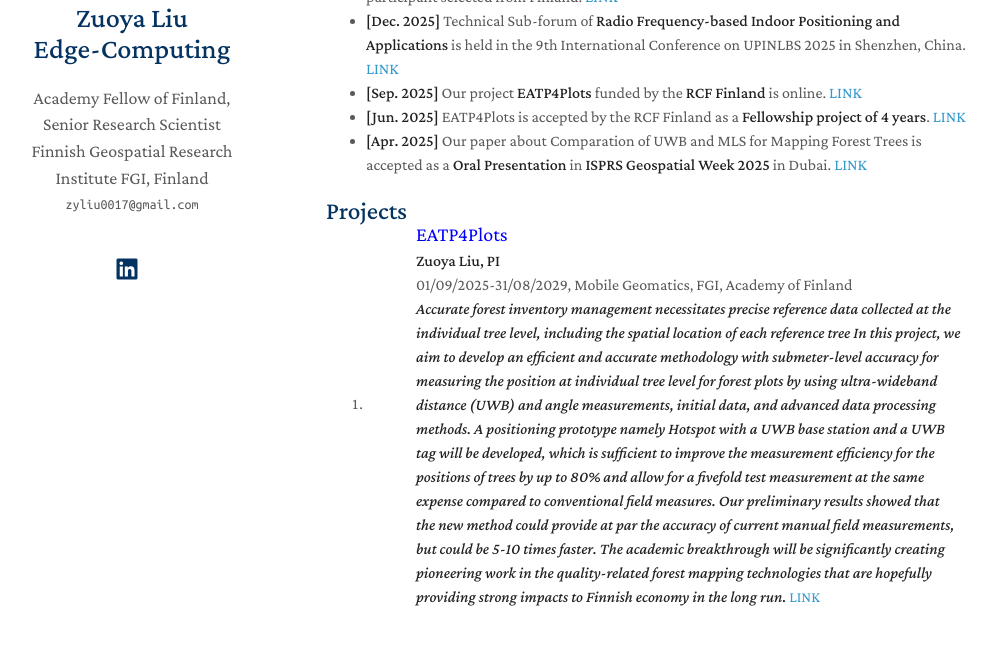
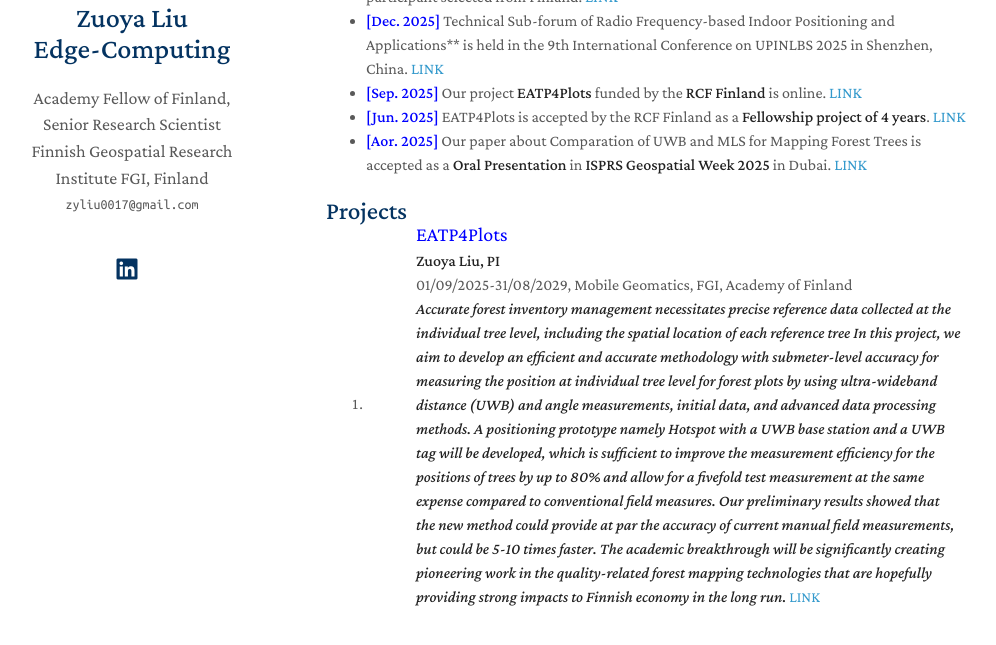
Before and after one commit to zyliu0017/zyliu0017.github.io, a Jekyll site: the page built from index.md, in a window 1280 px wide and 900 px high, scrolled down 390 px, cut to the strip 248-893 px from the top of the window. Shown: the whole strip, without its empty margins (144-1140 px from the left). Built offline with Jekyll 4.4.1, drawn with Linux system fonts in a browser that asks for light colours; a style sheet for code colours, icons or effects is not loaded.

Commit message:
Update the news

```diff
--- a/index.md
+++ b/index.md
@@ -23,15 +23,15 @@
 ## Latest News
 - <strong><span style="color:blue">[Jan. 2026]</span></strong> Our paper entitiled "Tree Localization Using Integrated Heading, DBH and Ultra-Wideband for Precision Forestry" has been accepted for **Oral Presentation** at the **XXL ISPRS Congress, which will be held from 4 to 11 July 2026 in Toronto, Canada**. More info will be provided soon.
 <a href="https://www.isprs2026toronto.com/" target="_blank" rel="noopener">LINK</a>
-- **[Dec. 2025]** Dr.Zuoya Liu has been approved to visit KTH for two months (Jul. - Sep. 2026), fully funded by the **Digital Futures 2026 Summer Early Career SEC Programme**, and is the only participant selected from Finland.
+- <strong><span style="color:blue">[Dec. 2025]</span></strong> Dr.Zuoya Liu has been approved to visit KTH for two months (Jul. - Sep. 2026), fully funded by the **Digital Futures 2026 Summer Early Career SEC Programme**, and is the only participant selected from Finland.
 <a href="https://www.digitalfutures.kth.se/call/digital-futures-2026-summer-early-career-programme-sec-programme/" target="_blank" rel="noopener">LINK</a>
-- **[Dec. 2025]** Technical Sub-forum of **Radio Frequency-based Indoor Positioning and Applications** is held in the 9th International Conference on UPINLBS 2025 in Shenzhen, China.
+- <strong><span style="color:blue">[Dec. 2025]</span></strong> Technical Sub-forum of Radio Frequency-based Indoor Positioning and Applications** is held in the 9th International Conference on UPINLBS 2025 in Shenzhen, China.
 <a href="https://upinlbs2025.ubinp.com/technical" target="_blank" rel="noopener">LINK</a>
-- **[Sep. 2025]** Our project **EATP4Plots** funded by the **RCF Finland** is online.
+- <strong><span style="color:blue">[Sep. 2025]</span></strong> Our project **EATP4Plots** funded by the **RCF Finland** is online.
 <a href="https://www.maanmittauslaitos.fi/en/research/eatp4plots" target="_blank" rel="noopener">LINK</a>
-- **[Jun. 2025]** EATP4Plots is accepted by the RCF Finland as a **Fellowship project of 4 years**.
+- <strong><span style="color:blue">[Jun. 2025]</span></strong> EATP4Plots is accepted by the RCF Finland as a **Fellowship project of 4 years**.
 <a href="https://research.fi/en/results/funding/83040" target="_blank" rel="noopener">LINK</a>
-- **[Apr. 2025]** Our paper about Comparation of UWB and MLS for Mapping Forest Trees is accepted as a **Oral Presentation** in **ISPRS Geospatial Week 2025** in Dubai.
+- <strong><span style="color:blue">[Aor. 2025]</span></strong> Our paper about Comparation of UWB and MLS for Mapping Forest Trees is accepted as a **Oral Presentation** in **ISPRS Geospatial Week 2025** in Dubai.
 <a href="https://isprs-annals.copernicus.org/articles/X-G-2025/551/2025/isprs-annals-X-G-2025-551-2025.html" target="_blank" rel="noopener">LINK</a>
 
 {% include_relative _includes/projects.md %}
```
